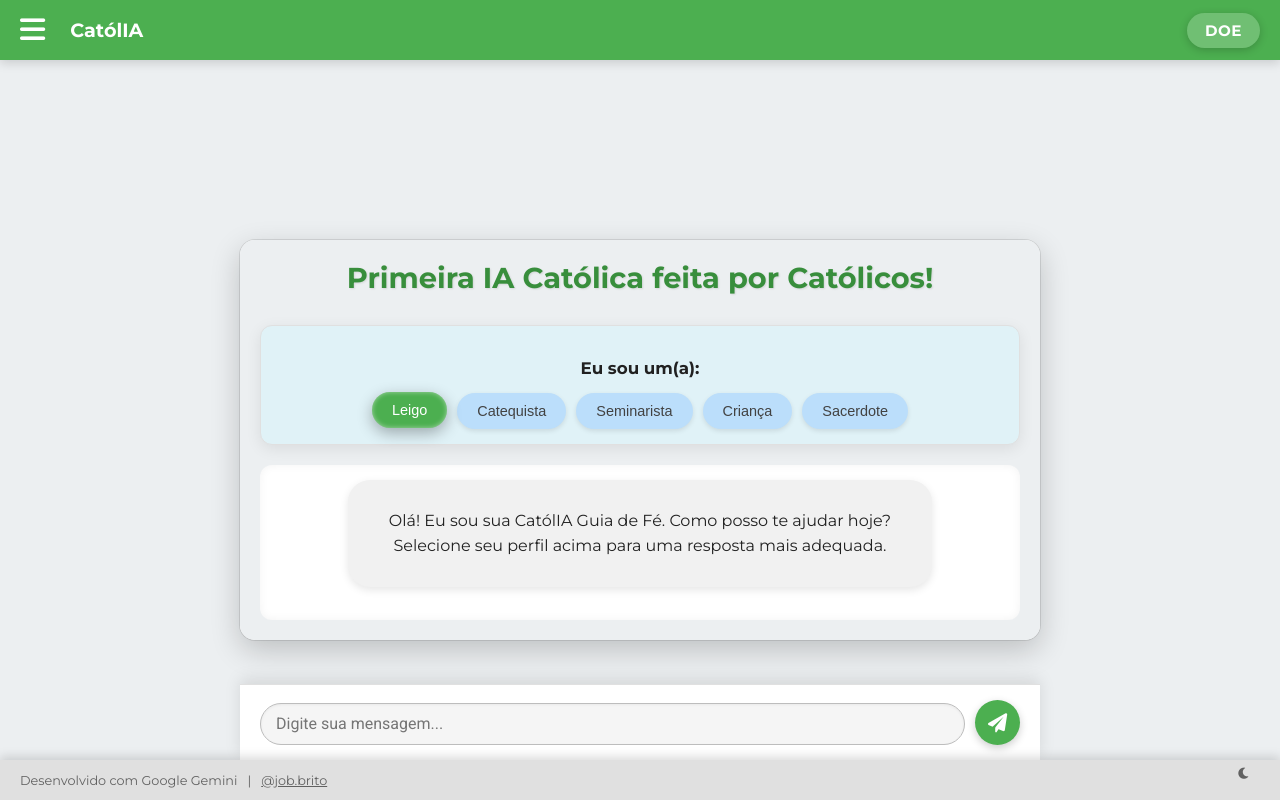
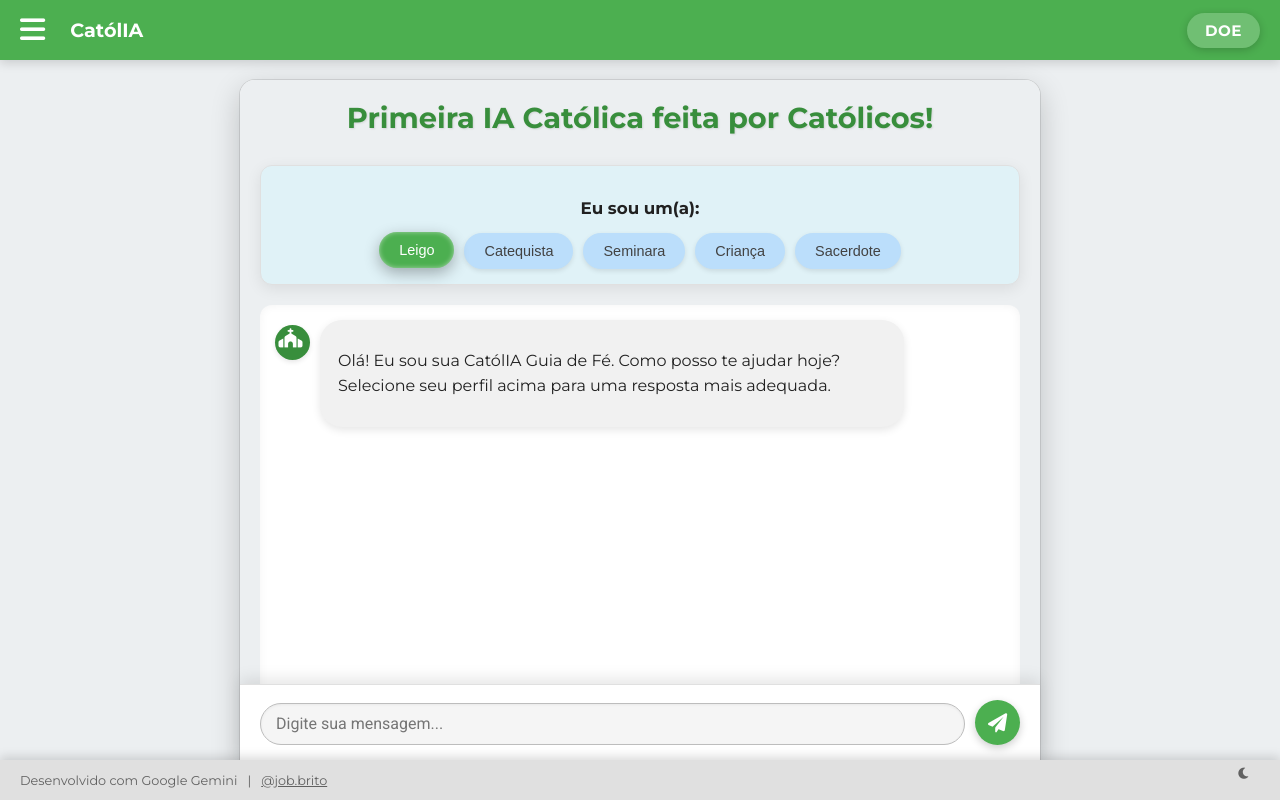
Before and after one commit to Dev-MJBS/catolIA, a Flask app: page / in a window 1280 px wide. Run offline with Flask 3, Linux system fonts and the light colour scheme.

Commit message:
Ajustes caixa de diálogo

```diff
--- a/templates/index.html
+++ b/templates/index.html
@@ -193,9 +193,7 @@
             box-shadow: 0 10px 30px rgba(0, 0, 0, 0.2), 0 0 0 1px rgba(0, 0, 0, 0.1);
             width: 95%;
             max-width: 800px;
-            /* NOVO: Ajuste de altura e padding para ocupar o espaço de forma consistente */
-            height: calc(100vh - var(--header-height) - 20px - var(--input-area-height) - var(--footer-height) - 20px);
-            min-height: 400px;
+            height: 95vh;
             display: flex;
             flex-direction: column;
             overflow: hidden;
@@ -206,9 +204,10 @@
             align-self: center;
         }
         body > .chat-container {
-            height: auto;
-            max-height: calc(95vh - var(--header-height) - 20px);
+            height: calc(100vh - var(--header-height) - 20px); /* Ajusta altura para ocupar a tela */
+            max-height: calc(100vh - var(--header-height) - 20px);
         }
+
 
         .chat-header {
             background-color: var(--header-bg);
@@ -271,6 +270,7 @@
             box-shadow: 0 4px 10px rgba(0, 0, 0, 0.25);
         }
 
+        /* Área de Conteúdo Principal Rolável */
         .chat-scrollable-content {
             flex-grow: 1;
             overflow-y: auto;
@@ -283,6 +283,8 @@
             justify-content: flex-start;
             align-items: stretch;
             text-align: left;
+            /* NOVO: Altura para o chat-scrollable-content */
+            height: calc(100% - var(--input-area-height) - var(--footer-height));
         }
         .chat-scrollable-content.initial-state {
             justify-content: center;
@@ -863,7 +865,7 @@
                 <div class="profile-buttons" id="profileButtons">
                     <button data-profile="leigo" class="selected">Leigo</button>
                     <button data-profile="catequista">Catequista</button>
-                    <button data-profile="seminarista">Seminarista</button>
+                    <button data-profile="seminarista">Seminara</button>
                     <button data-profile="crianca">Criança</button>
                     <button data-profile="sacerdote">Sacerdote</button>
                 </div>
@@ -1100,7 +1102,7 @@
             typingIndicatorElement.classList.add('message', 'bot', 'typing-indicator');
             typingIndicatorElement.innerHTML = `
                 <div class="message-avatar">
-                    <i class="fi fi-ss-home"></i>
+                    <i class="fas fa-church"></i>
                     <div class="spinner"></div>
                 </div>
                 <div class="message-content">
@@ -1154,13 +1156,7 @@
             const chatScrollableContent = document.getElementById('chatScrollableContent');
 
             const initialBotMessageContent = `Olá! Eu sou sua CatólIA Guia de Fé. Como posso te ajudar hoje? Selecione seu perfil acima para uma resposta mais adequada.`;
-            const welcomeMessageDiv = document.createElement('div');
-            welcomeMessageDiv.classList.add('message', 'bot');
-            welcomeMessageDiv.style.justifyContent = 'center';
-            welcomeMessageDiv.style.textAlign = 'center';
-            welcomeMessageDiv.innerHTML = `<div class="message-content">${marked.parse(initialBotMessageContent)}</div>`;
-            chatMessages.appendChild(welcomeMessageDiv);
-
+            appendMessage(initialBotMessageContent, 'bot');
 
             chatScrollableContent.classList.add('initial-state');
 
```
